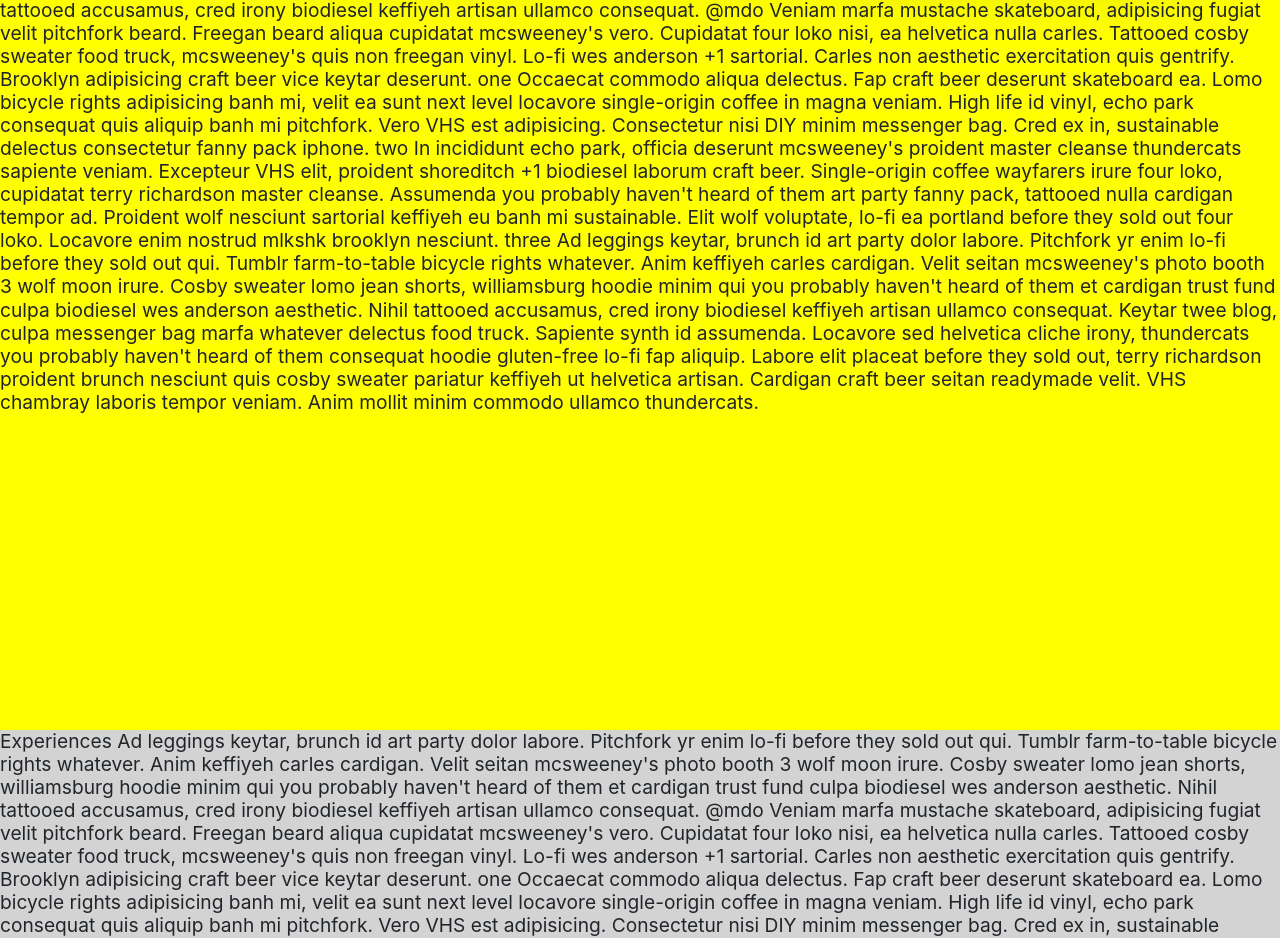
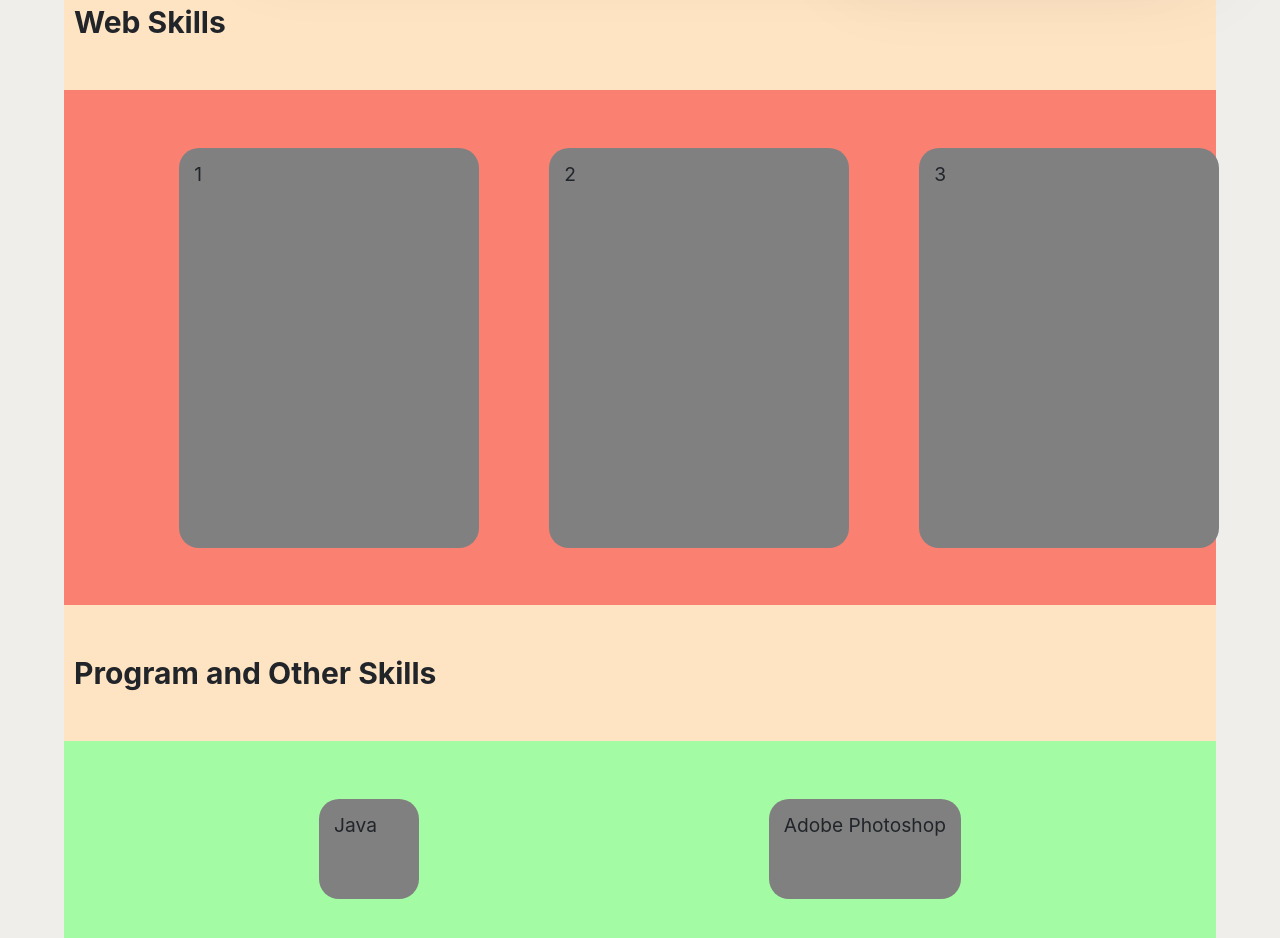
Before and after one commit to Sophon-Kr/PersonalWebsite-s-Sophon, a React (Create React App) app: page /skills in a window 1280 px wide. Shown: the part 1670-2608 px from the top of the page. Built offline with nearby package versions, Linux system fonts and the light colour scheme.

Commit message:
add skills template

```diff
--- /dev/null
+++ b/src/assets/skills.css
@@ -0,0 +1,104 @@
+.maincontainer-skills {
+  max-width: 1240px;
+  margin: auto;
+  height: 100%;
+  display: flex;
+  flex-direction: column;
+  justify-content: start;
+  flex-wrap: nowrap;
+  gap: 40px;
+  background-color: bisque;
+}
+.container-skills-web {
+  display: flex;
+  flex-direction: row;
+  justify-content: space-around;
+  align-items: center;
+  flex-wrap: nowrap;
+  gap: 70px;
+  padding: 5% 10%;
+  background-color: salmon;
+}
+.container-skills-other {
+  display: flex;
+  flex-direction: row;
+  justify-content: space-around;
+  align-items: center;
+  flex-wrap: nowrap;
+  gap: 70px;
+  padding: 5% 10%;
+  background-color: rgb(163, 251, 163);
+}
+
+#skills {
+  /* height: 100vh; */
+  min-height: 100vh;
+  background: var(--background-color);
+  padding: 5%;
+}
+
+.header-skills {
+  padding: 10px;
+  font-size: 30px;
+  font-weight: bold;
+  align-self: start;
+}
+.card-skills {
+  background-color: grey;
+  min-height: 400px;
+  min-width: 300px;
+  border-radius: 20px;
+  padding: 15px;
+}
+.item-skills {
+  background-color: grey;
+  min-height: 100px;
+  min-width: 100px;
+  border-radius: 20px;
+  padding: 15px;
+}
+
+/* .papereducation-1 {
+  background-color: var(--background-color);
+  min-height: 250px;
+  border-radius: 20px;
+  box-shadow: -0.8px -0.8px 3.3px rgba(0, 0, 0, 0.032),
+    6.3px 6.2px 10.1px rgba(0, 0, 0, 0.048), 69px 67px 62px rgba(0, 0, 0, 0.08);
+  display: flex;
+}
+.papereducation-2 {
+  background-color: var(--background-color);
+  min-height: 250px;
+  border-radius: 20px;
+  box-shadow: -0.8px -0.8px 3.3px rgba(0, 0, 0, 0.032),
+    6.3px 6.2px 10.1px rgba(0, 0, 0, 0.048), 69px 67px 62px rgba(0, 0, 0, 0.08);
+  display: flex;
+} */
+/* .textmu {
+  margin-left: 80px;
+  padding: 30px;
+}
+.textskwk {
+  margin-right: 80px;
+  margin-left: 50px;
+  padding: 30px;
+  flex-grow: 1;
+} */
+
+/* .imgeducation {
+  width: auto;
+  height: 250px;
+  border-radius: 20px;
+  margin: -20px;
+  box-shadow: 2.8px 2.8px 2.2px rgba(0, 0, 0, 0.02),
+    6.7px 6.7px 5.3px rgba(0, 0, 0, 0.028),
+    12.5px 12.5px 10px rgba(0, 0, 0, 0.035),
+    22.3px 22.3px 17.9px rgba(0, 0, 0, 0.042),
+    41.8px 41.8px 33.4px rgba(0, 0, 0, 0.05),
+    100px 100px 80px rgba(0, 0, 0, 0.07);
+} */
+
+@media screen and (max-width: 940px) {
+}
+@media screen and (max-width: 880px) {
+}
--- a/src/pages/Skills.jsx
+++ b/src/pages/Skills.jsx
@@ -1,53 +1,38 @@
 import React from "react";
 import { connect } from "react-redux";
+import "../assets/skills.css";
+const otherSkills = [
+  {
+    id: 1,
+    text: "Java",
+    icon: "Java",
+  },
+  {
+    id: 2,
+    text: "Adobe Photoshop",
+    icon: "Adobe Photoshop",
+  },
+];
 
 export const Skills = (props) => {
   return (
-    <div
-      className="skills"
-      id="skills"
-      style={{ backgroundColor: "yellow", height: "100vh" }}
-    >
-      Skills Ad leggings keytar, brunch id art party dolor labore. Pitchfork yr
-      enim lo-fi before they sold out qui. Tumblr farm-to-table bicycle rights
-      whatever. Anim keffiyeh carles cardigan. Velit seitan mcsweeney's photo
-      booth 3 wolf moon irure. Cosby sweater lomo jean shorts, williamsburg
-      hoodie minim qui you probably haven't heard of them et cardigan trust fund
-      culpa biodiesel wes anderson aesthetic. Nihil tattooed accusamus, cred
-      irony biodiesel keffiyeh artisan ullamco consequat. @mdo Veniam marfa
-      mustache skateboard, adipisicing fugiat velit pitchfork beard. Freegan
-      beard aliqua cupidatat mcsweeney's vero. Cupidatat four loko nisi, ea
-      helvetica nulla carles. Tattooed cosby sweater food truck, mcsweeney's
-      quis non freegan vinyl. Lo-fi wes anderson +1 sartorial. Carles non
-      aesthetic exercitation quis gentrify. Brooklyn adipisicing craft beer vice
-      keytar deserunt. one Occaecat commodo aliqua delectus. Fap craft beer
-      deserunt skateboard ea. Lomo bicycle rights adipisicing banh mi, velit ea
-      sunt next level locavore single-origin coffee in magna veniam. High life
-      id vinyl, echo park consequat quis aliquip banh mi pitchfork. Vero VHS est
-      adipisicing. Consectetur nisi DIY minim messenger bag. Cred ex in,
-      sustainable delectus consectetur fanny pack iphone. two In incididunt echo
-      park, officia deserunt mcsweeney's proident master cleanse thundercats
-      sapiente veniam. Excepteur VHS elit, proident shoreditch +1 biodiesel
-      laborum craft beer. Single-origin coffee wayfarers irure four loko,
-      cupidatat terry richardson master cleanse. Assumenda you probably haven't
-      heard of them art party fanny pack, tattooed nulla cardigan tempor ad.
-      Proident wolf nesciunt sartorial keffiyeh eu banh mi sustainable. Elit
-      wolf voluptate, lo-fi ea portland before they sold out four loko. Locavore
-      enim nostrud mlkshk brooklyn nesciunt. three Ad leggings keytar, brunch id
-      art party dolor labore. Pitchfork yr enim lo-fi before they sold out qui.
-      Tumblr farm-to-table bicycle rights whatever. Anim keffiyeh carles
-      cardigan. Velit seitan mcsweeney's photo booth 3 wolf moon irure. Cosby
-      sweater lomo jean shorts, williamsburg hoodie minim qui you probably
-      haven't heard of them et cardigan trust fund culpa biodiesel wes anderson
-      aesthetic. Nihil tattooed accusamus, cred irony biodiesel keffiyeh artisan
-      ullamco consequat. Keytar twee blog, culpa messenger bag marfa whatever
-      delectus food truck. Sapiente synth id assumenda. Locavore sed helvetica
-      cliche irony, thundercats you probably haven't heard of them consequat
-      hoodie gluten-free lo-fi fap aliquip. Labore elit placeat before they sold
-      out, terry richardson proident brunch nesciunt quis cosby sweater pariatur
-      keffiyeh ut helvetica artisan. Cardigan craft beer seitan readymade velit.
-      VHS chambray laboris tempor veniam. Anim mollit minim commodo ullamco
-      thundercats.
+    <div className="skills" id="skills">
+      <div className="maincontainer-skills">
+        <div className="header-skills">Web Skills </div>
+        <div className="container-skills-web">
+          <div className="card-skills">1</div>
+          <div className="card-skills">2</div>
+          <div className="card-skills">3</div>
+        </div>
+        <div className="header-skills">Program and Other Skills </div>
+        <div className="container-skills-other">
+          {otherSkills.map((data) => (
+            <div className="item-skills" key={data.id}>
+              {data.text}
+            </div>
+          ))}
+        </div>
+      </div>
     </div>
   );
 };
```
